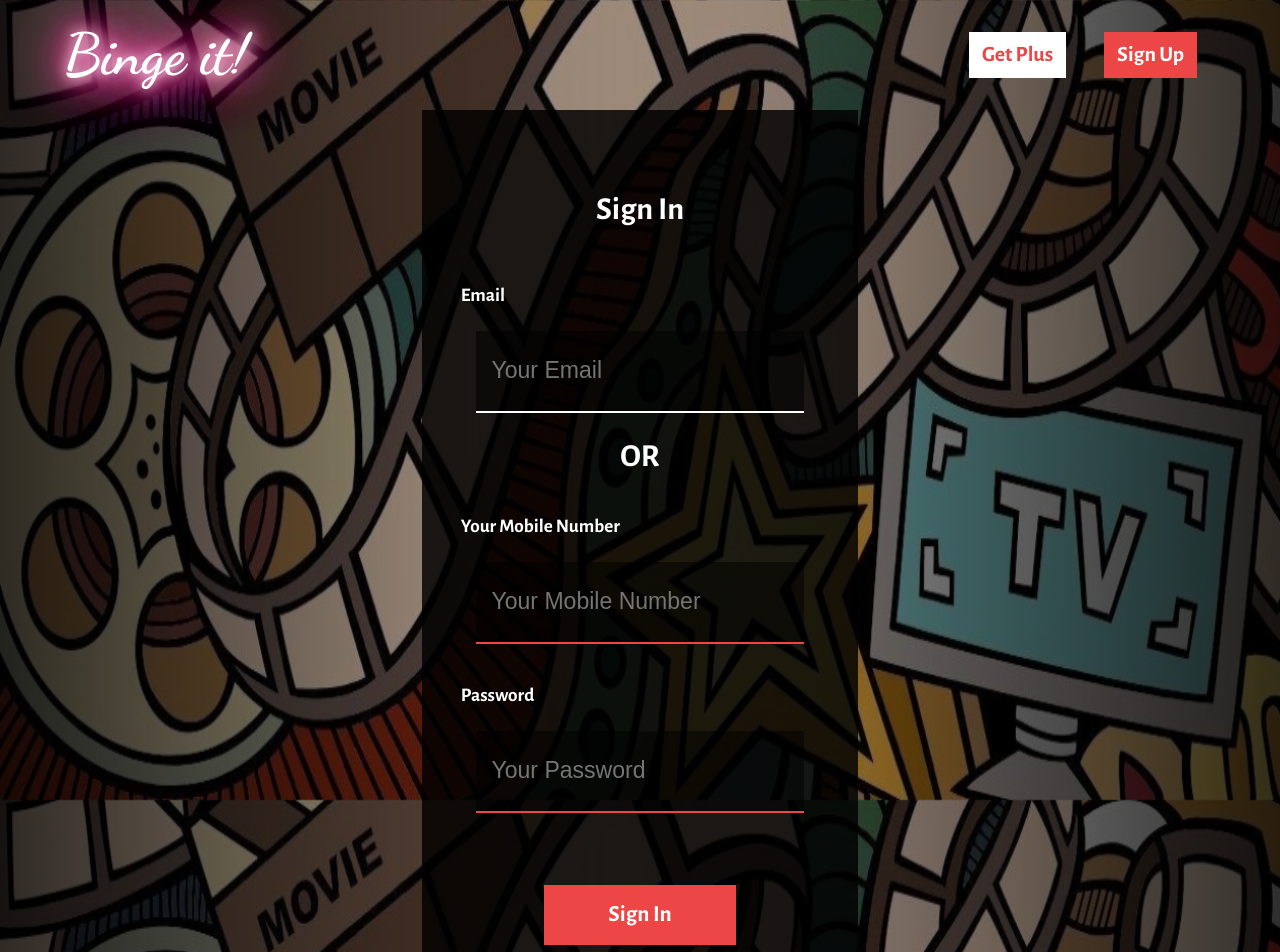
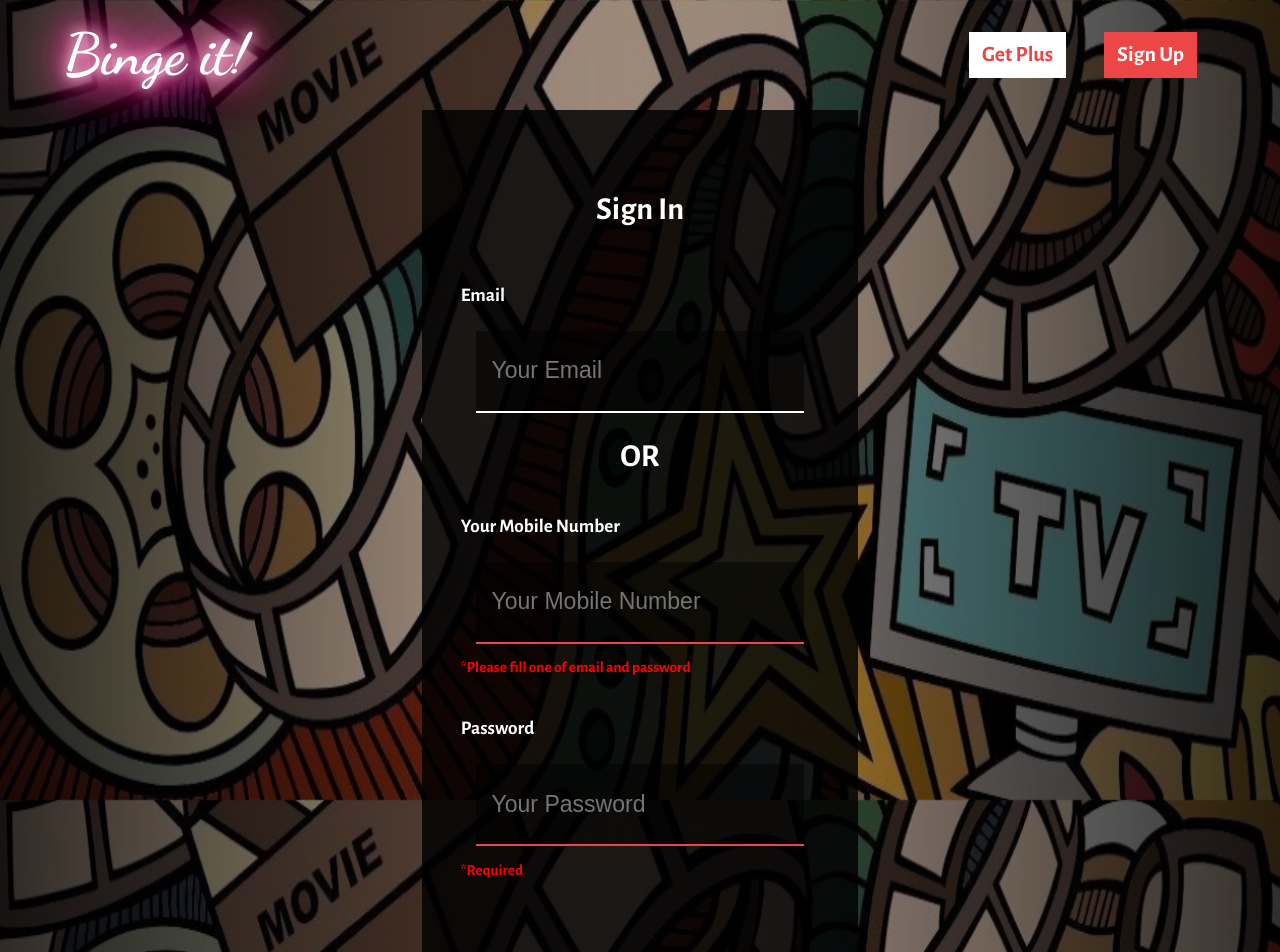
Before and after one commit to MovieRecommenderSystem/MovieRecommenderSystem, a React (Create React App) app: page /signin in a window 1280 px wide. Shown: the top 952 px of the page. Built offline with nearby package versions, Linux system fonts and the light colour scheme.

Commit message:
[Validation Complete]

```diff
--- a/src/containers/SignIn/SignIn.js
+++ b/src/containers/SignIn/SignIn.js
@@ -9,10 +9,104 @@ import Modal from "../../components/UI/Modal/Modal";
 import Input from "../../components/UI/Input/Input";
 
 class SignIn extends Component {
+  state = {
+    email: {
+      value: "",
+      isValid: {
+        // required: false,
+        pattern: true,
+      },
+    },
+    password: {
+      value: "",
+      isValid: {
+        required: false,
+        // minLength: true,
+      },
+    },
+    phone: {
+      value: "",
+      isValid: {
+        minLength: true,
+        // required: false,
+        isNumeric: true,
+      },
+    },
+    oneRequired: true,
+  };
 
-    state = {
+  isValid = (validProps) => {
+    let valid = true;
+    for (let key in validProps) {
+      valid = validProps[key] && valid;
+    }
+    return valid;
+  };
 
+  onChangeHandler = (event, inputType) => {
+    let pattern, minLength, checkPattern, required;
+    switch (inputType) {
+      case "email":
+        pattern = /[a-z0-9!#$%&'*+/=?^_`{|}~-]+(?:\.[a-z0-9!#$%&'*+/=?^_`{|}~-]+)*@(?:[a-z0-9](?:[a-z0-9-]*[a-z0-9])?\.)+[a-z0-9](?:[a-z0-9-]*[a-z0-9])?/;
+        checkPattern = pattern.test(event.target.value);
+        required = event.target.value.length > 0;
+        this.setState({
+          email: {
+            value: event.target.value,
+            isValid: {
+              pattern: checkPattern,
+              // required: required,
+            },
+          },
+          oneRequired: !(required || this.state.phone.value.length > 0),
+        });
+        break;
+      case "password":
+        required = event.target.value.length > 0;
+        this.setState({
+          password: {
+            value: event.target.value,
+            isValid: {
+              required: required,
+            },
+          },
+        });
+        break;
+      case "phone":
+        minLength = event.target.value.length === 10;
+        required = event.target.value.length > 0;
+        let isNumeric = /^[\d ]*$/.test(event.target.value);
+        this.setState({
+          phone: {
+            value: event.target.value,
+            isValid: {
+              minLength: minLength,
+              isNumeric: isNumeric,
+            },
+          },
+          oneRequired: !(required || this.state.email.value.length > 0),
+        });
+        break;
+      default:
+        break;
     }
+  };
+
+  onSubmitHandler = (event) => {
+    event.preventDefault();
+    let divValidation =
+      (!this.state.oneRequired) && this.isValid(this.state.password);
+    if (this.state.email.value.length > 0)
+      divValidation = this.isValid(this.state.email.isValid) && divValidation;
+    if (this.state.phone.value.length > 0)
+      divValidation = this.isValid(this.state.phone.isValid) && divValidation;
+    console.log(divValidation)
+    if (divValidation) {
+      console.log(this.state);
+    } else {
+      window.scrollTo(0, 105);
+    }
+  };
 
   render() {
     return (
@@ -21,33 +115,50 @@ class SignIn extends Component {
         <Modal>
           <p className={classes.P}>Sign In</p>
           <form className={classes.Form} onSubmit={this.onSubmitHandler}>
-            <Fade right opposite when={true} appear distance="5vw">
+            <Fade right appear distance="5vw">
+              <Aux>
                 <Input
                   id="email"
                   type="email"
                   name="email"
+                  isValid={this.state.email.isValid}
+                  value={this.state.email.value}
+                  onChange={this.onChangeHandler}
                   placeholder="Your Email"
-                required
                   autofocus
                   label="Email"
                 />
-                <p className={classes.P} style={{margin: '3vh auto 0 auto'}}>OR</p>
+                <p className={classes.P} style={{ margin: "3vh auto 0 auto" }}>
+                  OR
+                </p>
                 <Input
                   id="phone"
+                  isValid={this.state.phone.isValid}
+                  value={this.state.phone.value}
+                  onChange={this.onChangeHandler}
                   type="tel"
                   name="phone"
                   placeholder="Your Mobile Number"
-              required
                   label="Your Mobile Number"
                 />
+
+                {this.state.oneRequired && (
+                  <p className={classes.validateP}>
+                    *Please fill one of email and password
+                  </p>
+                )}
                 <Input
                   id="password"
                   type="password"
                   name="password"
+                  isValid={this.state.password.isValid}
+                  value={this.state.password.value}
+                  onChange={this.onChangeHandler}
                   placeholder="Your Password"
                   required
                   label="Password"
                 />
+              </Aux>
             </Fade>
             <button className={classes.Button + " " + classes.SignInButton}>
               Sign In
```
Lines whose indentation alone changed are shown as unchanged.
